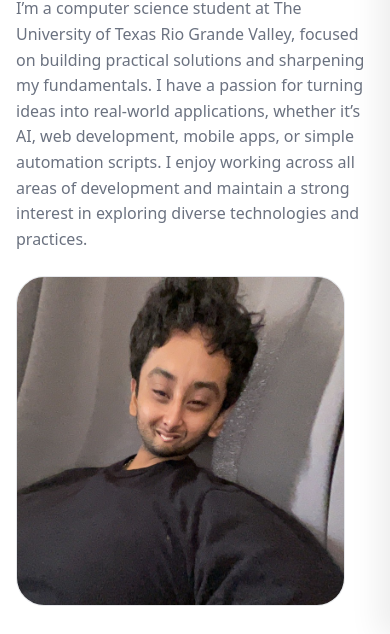
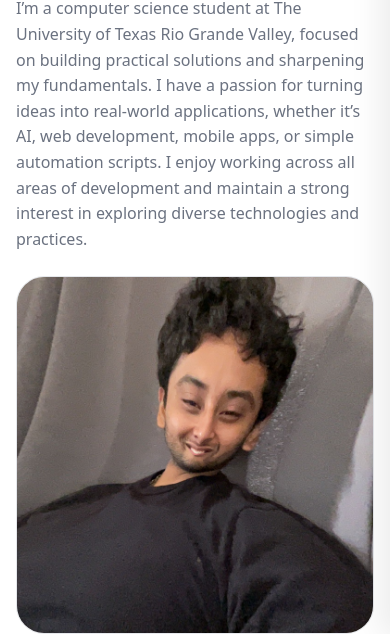
Before and after one commit to francisco-020/portfolio-website, a plain HTML site: page index.html in a window 390 px wide. Shown: the part 207-841 px from the top of the page. Drawn offline with nearby package versions, Linux system fonts and the light colour scheme.

Commit message:
centered profile picture on mobile view

```diff
--- a/styles.css
+++ b/styles.css
@@ -798,3 +798,24 @@ html {
   --link-color: #111827;
   --link-hover: #0f172a;
 }
+/* --- Mobile: center the hero image and its crop --- */
+@media (max-width: 640px) {
+  .hero-grid {
+    justify-items: center;       /* centers grid children horizontally */
+  }
+
+  .hero-media {
+    display: flex;               /* center the image inside its container */
+    justify-content: center;
+    width: 100%;
+    margin-inline: auto;
+  }
+
+  .hero-media img {
+    display: block;
+    width: min(520px, 100%);     /* use full width on phones */
+    max-width: 420px;            /* optional visual cap */
+    margin-inline: auto;         /* belt & suspenders centering */
+    object-position: center;     /* override the 65% 35% crop */
+  }
+}
```
